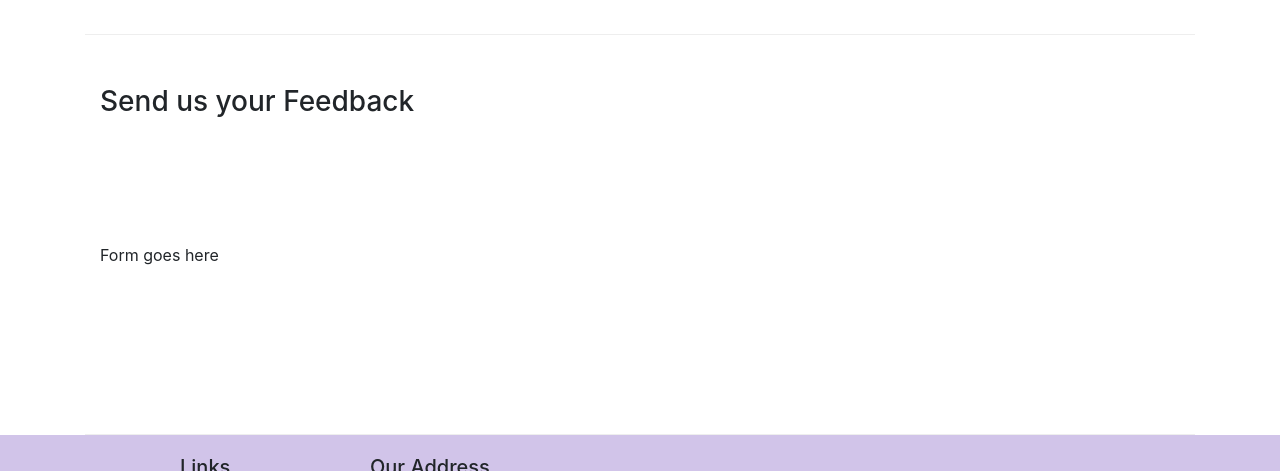
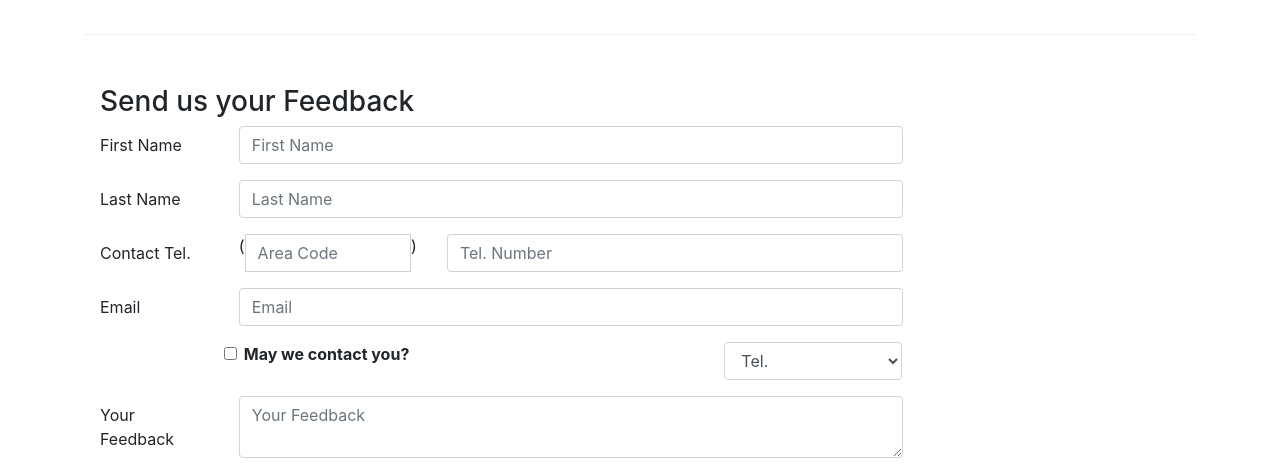
Before and after one commit to rfilaxwy/Bootstrap4-testing, a website: page contactus.html in a window 1280 px wide. Shown: the part 806-1277 px from the top of the page. Drawn offline with nearby package versions, Linux system fonts and the light colour scheme.

Commit message:
Added form

```diff
--- a/contactus.html
+++ b/contactus.html
@@ -93,7 +93,65 @@
               <h3>Send us your Feedback</h3>
            </div>
             <div class="col-12 col-md-9">
-                Form goes here
+                <form>
+                    <div class="form-group row">
+                        <label for="firstname" class="col-md-2 col-form-label">First Name</label>
+                        <div class="col-md-10">
+                            <input type="text" class="form-control" id="firstname" name="firstname" placeholder="First Name">
+                        </div>
+                    </div>
+                    <div class="form-group row">
+                        <label for="lastname" class="col-md-2 col-form-label">Last Name</label>
+                        <div class="col-md-10">
+                            <input type="text" class="form-control" id="lastname" name="lastname" placeholder="Last Name">
+                        </div>
+                    </div>
+                    <div class="form-group row">
+                        <label for="telnum" class="col-md-2 col-form-label">Contact Tel.</label>
+                        <div class="col-5 col-sm-4 col-md-3">
+                            <div class="input-group">
+                                <div class="input-group-addon">(</div>
+                                <input type="tel" class="form-control" id="areacode" name="areacode" placeholder="Area Code">
+                                <div class="input-group-addon">)</div>
+                            </div>
+
+                        </div>
+                        <div class="col-7 col-sm-6 col-md-7">
+                            <input type="tel" class="form-control" id="telnum" name="telnum" placeholder="Tel. Number">
+                        </div>
+                    </div>
+                    <div class="form-group row">
+                        <label for="emailid" class="col-md-2 col-form-label">Email</label>
+                        <div class="col-md-10">
+                            <input type="email" class="form-control" id="emailid" name="emailid" placeholder="Email">
+                        </div>
+                    </div>
+                    <div class="form-group row">
+                        <div class="form-check col-md-6 offset-md-2">
+                            <label class="form-check-label">
+                                <input type="checkbox" class="form-check-input" name="approve" value="">
+                                <strong>May we contact you?</strong>
+                            </label>
+                        </div>
+                        <div class="col-md-3 offset-md-1">
+                            <select class="form-control">
+                                <option>Tel.</option>
+                                <option>Email</option>
+                            </select>
+                        </div>
+                    </div>
+                    <div class="form-group row">
+                        <label for="feedback" class="col-md-2 col-form-label">Your Feedback</label>
+                        <div class="col-md-10">
+                            <textarea class="form-control" id="feedback" name="feedback" placeholder="Your Feedback"></textarea>
+                        </div>
+                    </div>
+                    <div class="formp-group-row">
+                        <div class="offset-md-2 col-md-10">
+                            <button type="submit" class="btn btn-primary">Submit</button>
+                        </div>
+                    </div>
+                </form>
             </div>
              <div class="col-12 col-md">
             </div>
```
